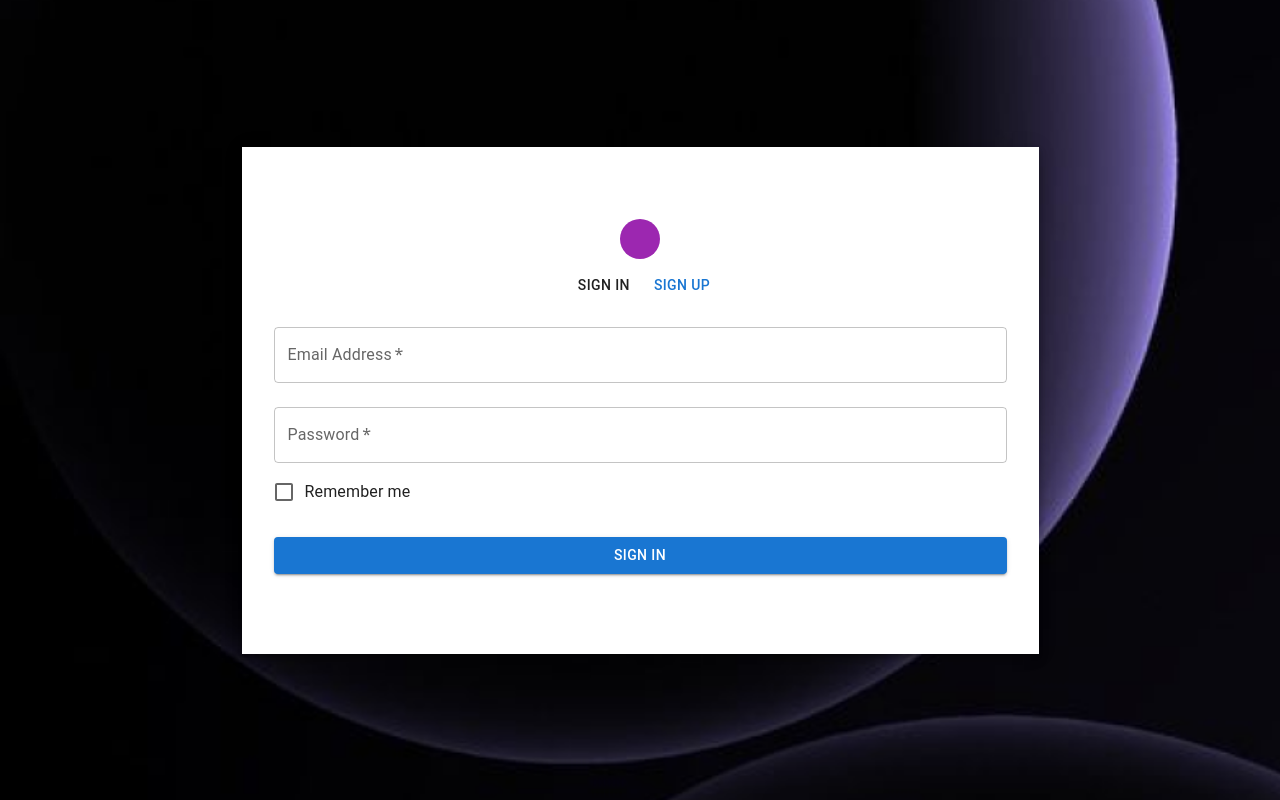
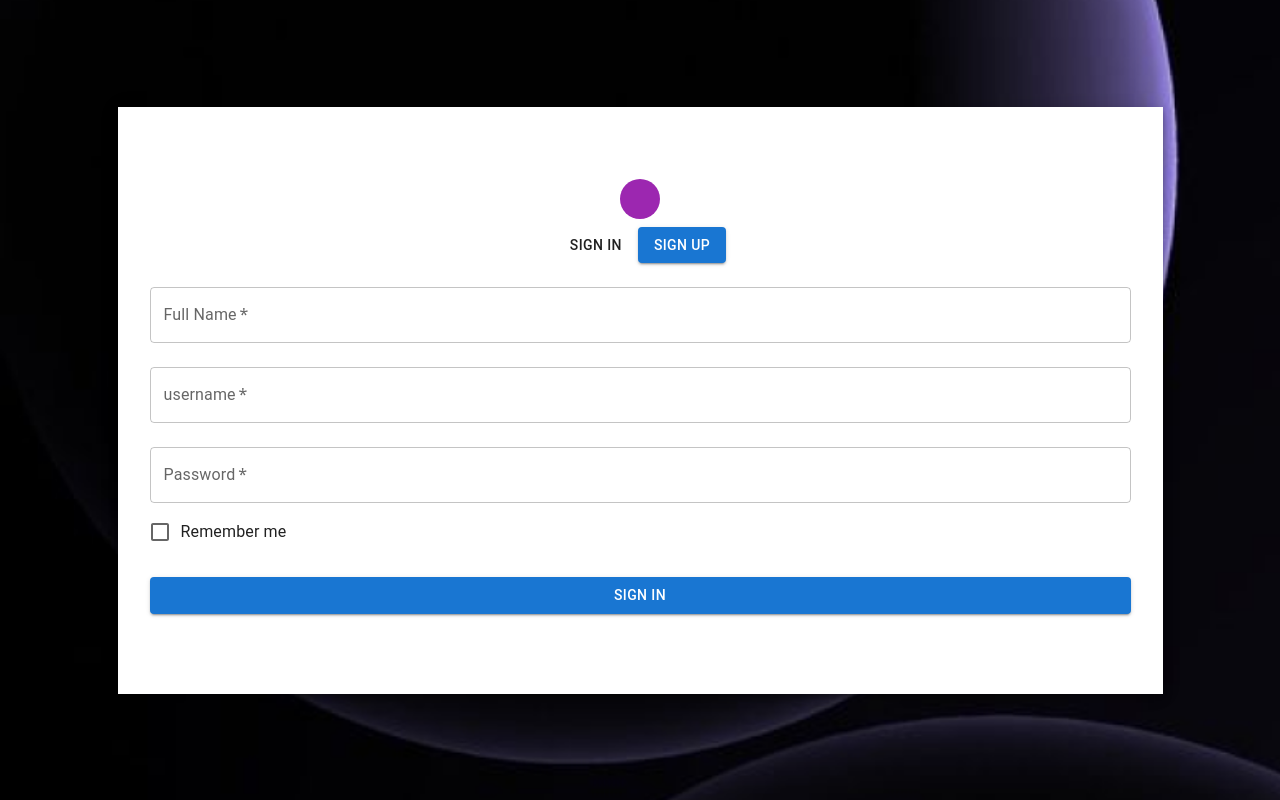
Before and after one commit to Rajaryan99/SeeYou-Video-Conferencing-web-application-WebRTC, a React app in the folder Frontend/: page /auth in a window 1280 px wide. Both pictures are taken after a click on the button "SIGN UP". Built offline with nearby package versions, Linux system fonts and the light colour scheme; some icons are missing; the HTML template or start-up script is replaced by a standard one.

Commit message:
useState in auth

```diff
--- a/Frontend/pages/Authentication.jsx
+++ b/Frontend/pages/Authentication.jsx
@@ -1,6 +1,6 @@
 
 
-import  React from 'react';
+import  React, { useState } from 'react';
 import Avatar from '@mui/material/Avatar';
 import Button from '@mui/material/Button';
 import CssBaseline from '@mui/material/CssBaseline';
@@ -22,6 +22,10 @@ const defaultTheme = createTheme();
 
 export default function Authentication() {
 
+    const [formState, setFormState] = useState();
+    const [name, setName] = useState();
+    const [username, setUsername] = useState();
+    const [password, setPassword] = useState();
 
   return (
     <ThemeProvider theme={defaultTheme}>
@@ -55,24 +59,34 @@ export default function Authentication() {
               <LockOutlinedIcon />
             </Avatar>
             <div>
-                <Button variant=''>
+                <Button variant={formState === 0 ? "contained" : ""} onClick={() => {setFormState(0)}} >
                     Sign In
                 </Button>
-                <Button>
+                <Button variant={formState === 1 ? "contained" : ""} onClick={() => {setFormState(1)}}>
                     Sign Up
                 </Button>
             </div>
 
             <Box component="form"  noValidate  sx={{ mt: 1 }}>
+                {formState === 1 ?  <TextField
+                margin="normal"
+                required
+                fullWidth
+                id="username"
+                label="Full Name"
+                name="username"
+                onChange={(e) => setName(e.target.value)}
+              />: <></> }
+
               <TextField
                 margin="normal"
                 required
                 fullWidth
-                id="email"
-                label="Email Address"
-                name="email"
-                autoComplete="email"
-                autoFocus
+                id="username"
+                label="username"
+                name="username"
+                onChange={(e) => setUsername(e.target.value)}
+
               />
               <TextField
                 margin="normal"
@@ -83,6 +97,8 @@ export default function Authentication() {
                 type="password"
                 id="password"
                 autoComplete="current-password"
+                onChange={(e) => setPassword(e.target.value)}
+
               />
               <FormControlLabel
                 control={<Checkbox value="remember" color="primary" />}
```
